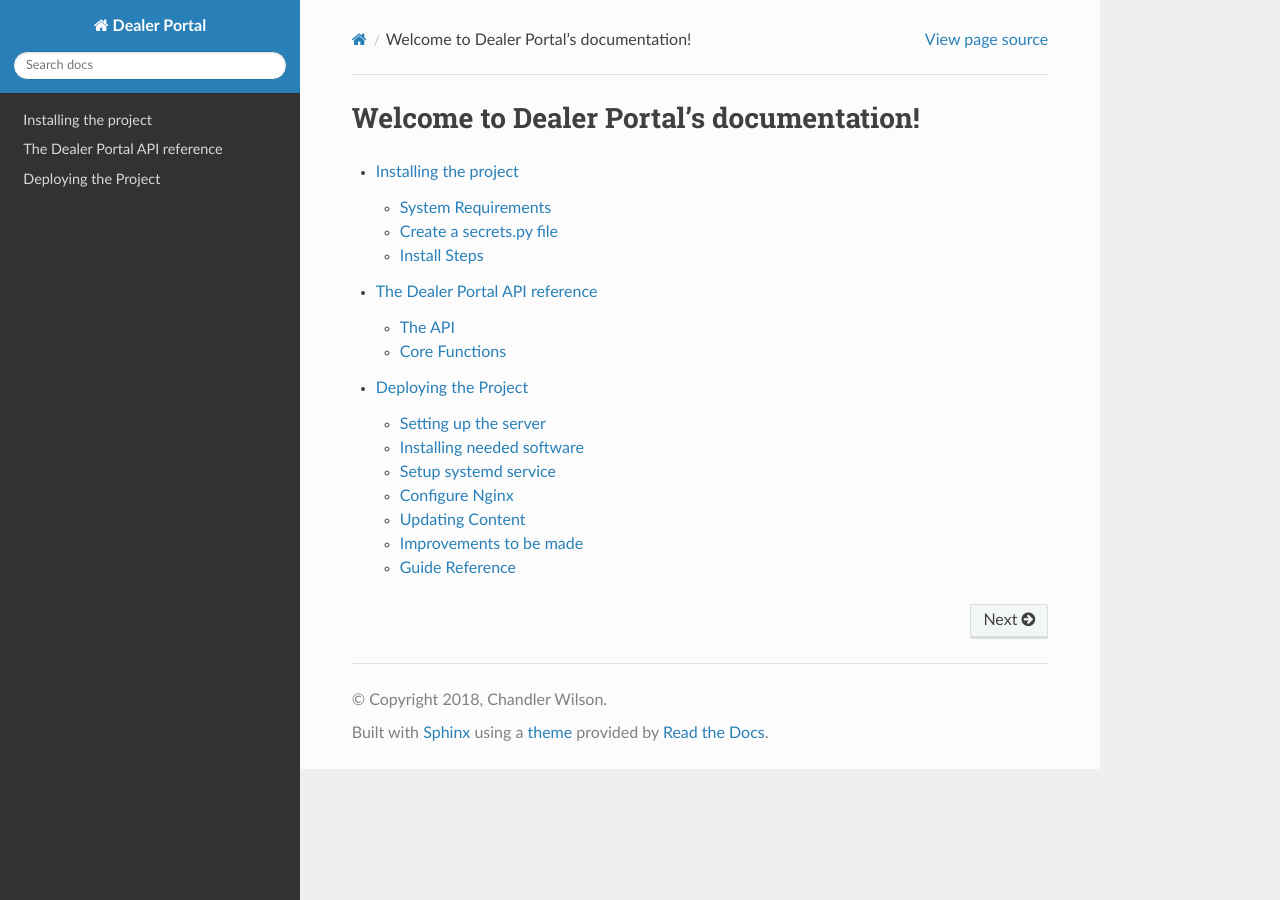
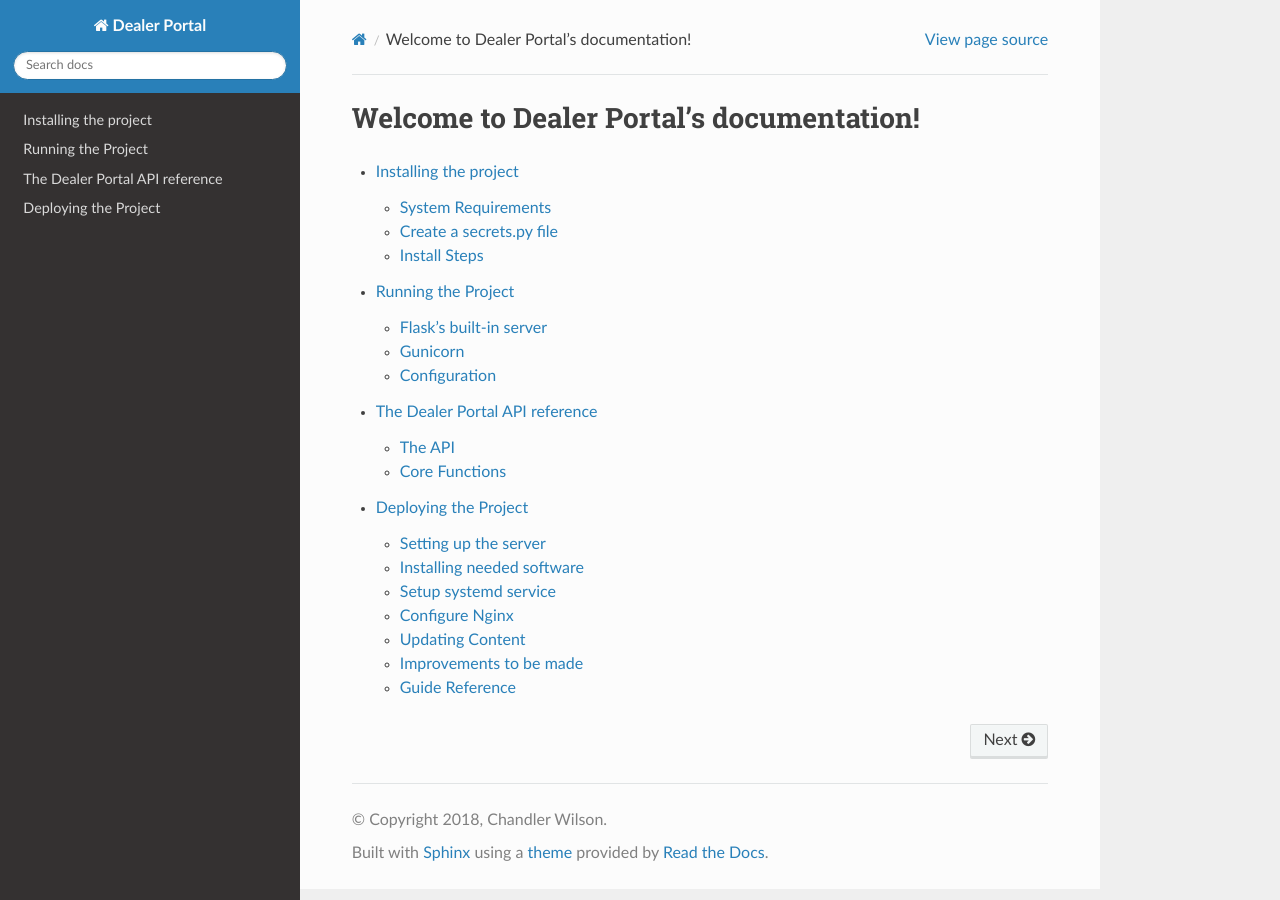
Before and after one commit to Chandler9Wilson/dealer-portal, a Sphinx documentation site: the page built from docs/source/index.rst, in a window 1280 px wide. Built offline with Sphinx 7.4.7 and the Read the Docs theme 2.0.0, drawn with Linux system fonts in a browser that asks for light colours; some of the changed lines change nothing that is shown.

Commit message:
Added documentation on running and configuration of the project

```diff
--- a/docs/source/index.rst
+++ b/docs/source/index.rst
@@ -10,5 +10,6 @@ Welcome to Dealer Portal's documentation!
    :maxdepth: 2
 
    install
+   run
    api
    deploy
--- /dev/null
+++ b/docs/source/run.rst
@@ -0,0 +1,31 @@
+Running the Project
+===================
+
+There are two main ways that the ``portal_server`` project can be run:
+
+Flask's built-in server
+-----------------------
+
+
+Gunicorn
+--------
+
+Configuration
+-------------
+
+Runtime configuration works the same way either way you choose to run the project.
+
+* Just set the ``FLASK_CONFIGURATION`` envvar to one of the options found in ``__init__.py``
+
+  * e.g. to set the config to development run: ``$ export FLASK_CONFIGURATION="development"``
+
+If you are having problems with setting up the envvar try these steps
+
+1. Make sure the user you are setting the envvar on is the same one running the project.
+2. Try debugging the envvar using some of the commands from `this digital ocean guide`_.
+
+Configuration Options are stored at the ``portal_server`` package root in the ``config.py`` and ``init.py`` files.
+For help on understanding these files see `Flask's config docs`_.
+
+.. _`this digital ocean guide`: https://www.digitalocean.com/community/tutorials/how-to-read-and-set-environmental-and-shell-variables-on-a-linux-vps
+.. _`Flask's config docs`: http://flask.pocoo.org/docs/1.0/config/#development-production
```
